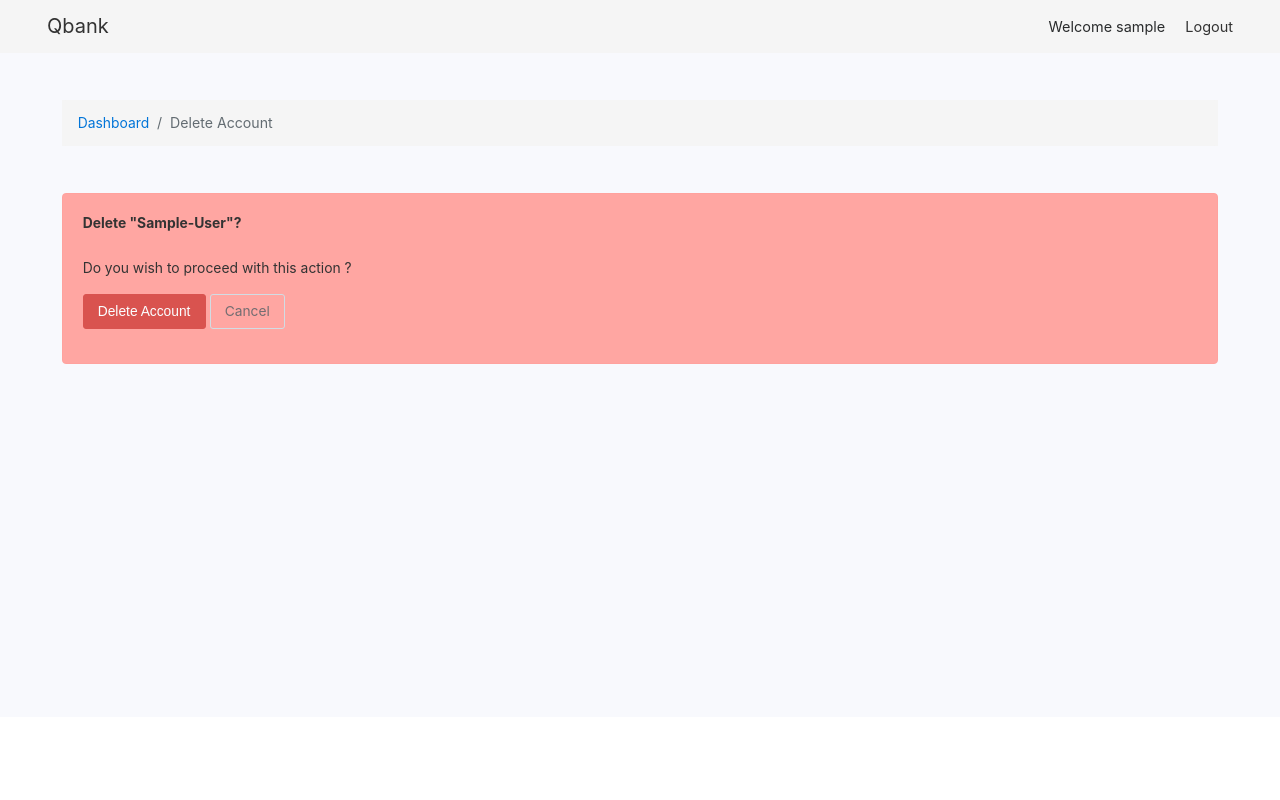
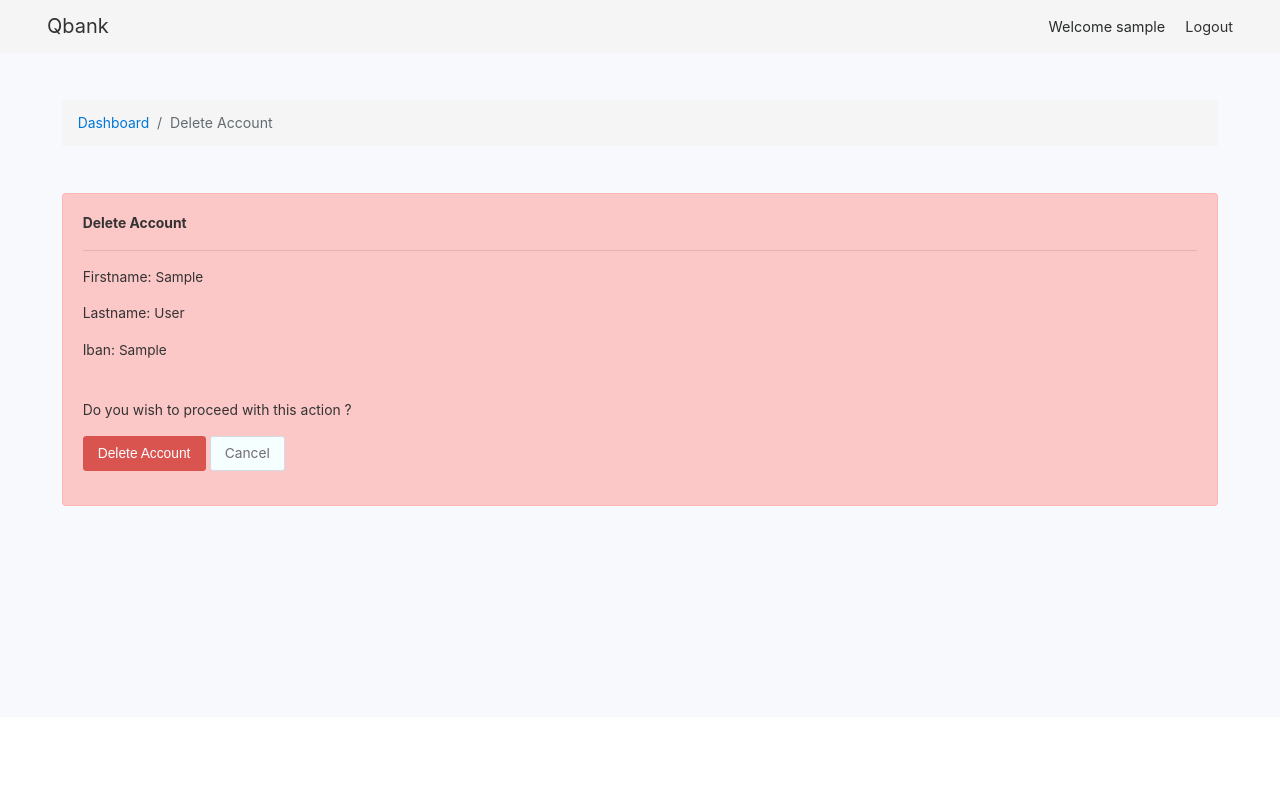
Before and after one commit to mfalade/qbank, a Django app: page /account/1/delete in a window 1280 px wide. Run offline with Django 3.2, Linux system fonts and the light colour scheme; a user stored in the database is signed in; tables that the repository leaves empty hold one stand-in row (values such as "Sample post"); some libraries are stand-ins or nearby versions.

Commit message:
Implement permissions on account delete

```diff
--- a/accounts/templates/account_confirm_delete.html
+++ b/accounts/templates/account_confirm_delete.html
@@ -11,10 +11,14 @@
         <div class="card card-inverse card-danger my-5">
             <div class="card-block">
                 <form action="" method="post">{% csrf_token %}
-                    <strong>Delete "{{ object }}"?</strong>
+                    <strong>Delete Account</strong>
+                    <hr>
+                    <p>Firstname: <span>{{ object.firstname }}</span></p>
+                    <p>Lastname: <span>{{ object.lastname }}</span></p>
+                    <p>Iban: <span>{{ object.iban }}</span></p>
                     <p class="pt-4">Do you wish to proceed with this action ?</p>
                     <button type="submit" class="btn btn-danger">Delete Account</button>
-                    <a class="btn btn-secondary" href="{% url "dashboard" %}">Cancel</a>
+                    <a class="btn btn-secondary white" href="{% url "dashboard" %}">Cancel</a>
                 </form>
             </div>
         </div>
--- a/accounts/views.py
+++ b/accounts/views.py
@@ -1,10 +1,12 @@
 from django.shortcuts import redirect, render
 from django.urls import reverse_lazy
 from django.views import View
+from django.core.exceptions import PermissionDenied
 from django.views.generic.edit import DeleteView, FormView, UpdateView
 
 from accounts.forms import AccountForm
 from accounts.models import AccountModel
+
 
 class AccountView(FormView):
     template_name = 'account_create.html'
@@ -22,7 +24,15 @@ class AccountDeleteView(DeleteView):
     model = AccountModel
     form_class = AccountForm
     template_name = 'account_confirm_delete.html'
+    forbidden_template = 'forbidden.html'
     success_url = reverse_lazy('dashboard')
+
+    def get_object(self, queryset=None):
+        account = super(AccountDeleteView, self).get_object()
+        user = self.request.user
+        if any([account.creator == user, user.is_superuser]):
+            return account
+        raise PermissionDenied
 
 
 class AccountUpdateView(UpdateView):
--- a/authentication/static/authentication/css/custom.css
+++ b/authentication/static/authentication/css/custom.css
@@ -41,35 +41,6 @@
 /*------------------------------------------*/
 
 
-
-/* ***************************************  *\
-                 Custom
-\* ***************************************  */
-* {
-    font-size: 0.98em;
-}
-.blue {
-    color: #5BA9FD!important;
-}
-.u-line {
-    border-bottom: 2px solid #5BA9FD;
-}
-.purple-bg {
-    background: linear-gradient(141deg, #736EFE 0%, #8099F2 51%)
-}
-.white-bg {
-    background-color: #F8F9FD
-}
-.grey-bg {
-    background-color: #f5f5f5;
-}
-.content-container {
-    min-height: 83vh;
-}
-/*------------------------------------------*/
-/*------------------------------------------*/
-
-
 /* ***************************************  *\
                  Breadcrumb
 \* ***************************************  */
@@ -93,8 +64,8 @@
     border: 1px solid #aff1d0;
 }
 .card-danger {
-    background: rgb(255, 166, 162);
-    border: 1px solid #ffa29e;
+    background: rgba(255, 166, 162, 0.59);
+    border: 1px solid rgba(255, 162, 158, 0.46);
     color: #333333;
 }
 /*------------------------------------------*/
@@ -229,3 +200,34 @@ a.btn, .btn {
 }
 /*------------------------------------------*/
 /*------------------------------------------*/
+
+
+/* ***************************************  *\
+                 Custom
+\* ***************************************  */
+* {
+    font-size: 0.98em;
+}
+.blue {
+    color: #5BA9FD!important;
+}
+.white {
+    background: #F5ffff!important;
+}
+.u-line {
+    border-bottom: 2px solid #5BA9FD;
+}
+.purple-bg {
+    background: linear-gradient(141deg, #736EFE 0%, #8099F2 51%)
+}
+.white-bg {
+    background-color: #F8F9FD
+}
+.grey-bg {
+    background-color: #f5f5f5;
+}
+.content-container {
+    min-height: 83vh;
+}
+/*------------------------------------------*/
+/*------------------------------------------*/
--- a/templates/breadcrumbs.html
+++ b/templates/breadcrumbs.html
@@ -2,6 +2,8 @@
 <div class="grey-bg">
     <ol class="breadcrumb">
         <li class="breadcrumb-item"><a href="{% url "dashboard" %}">Dashboard</a></li>
-        <li class="breadcrumb-item active">{{ action }} Account</li>
+        {% if action %}
+            <li class="breadcrumb-item active">{{ action }} Account</li>
+        {% endif %}
     </ol>
 </div>
```
Also changed, not shown: templates/403.html (added, +22 -0 lines).
